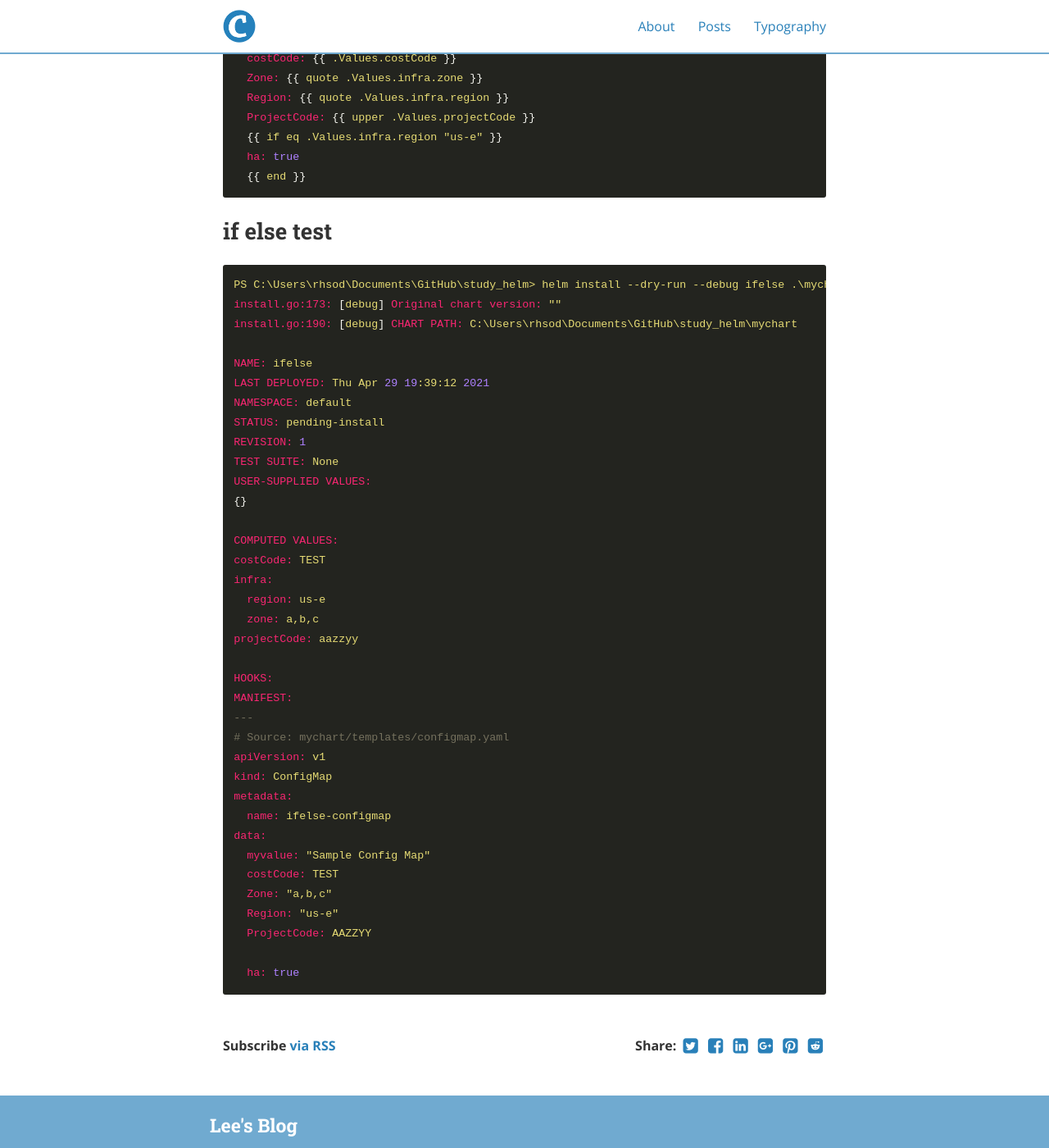
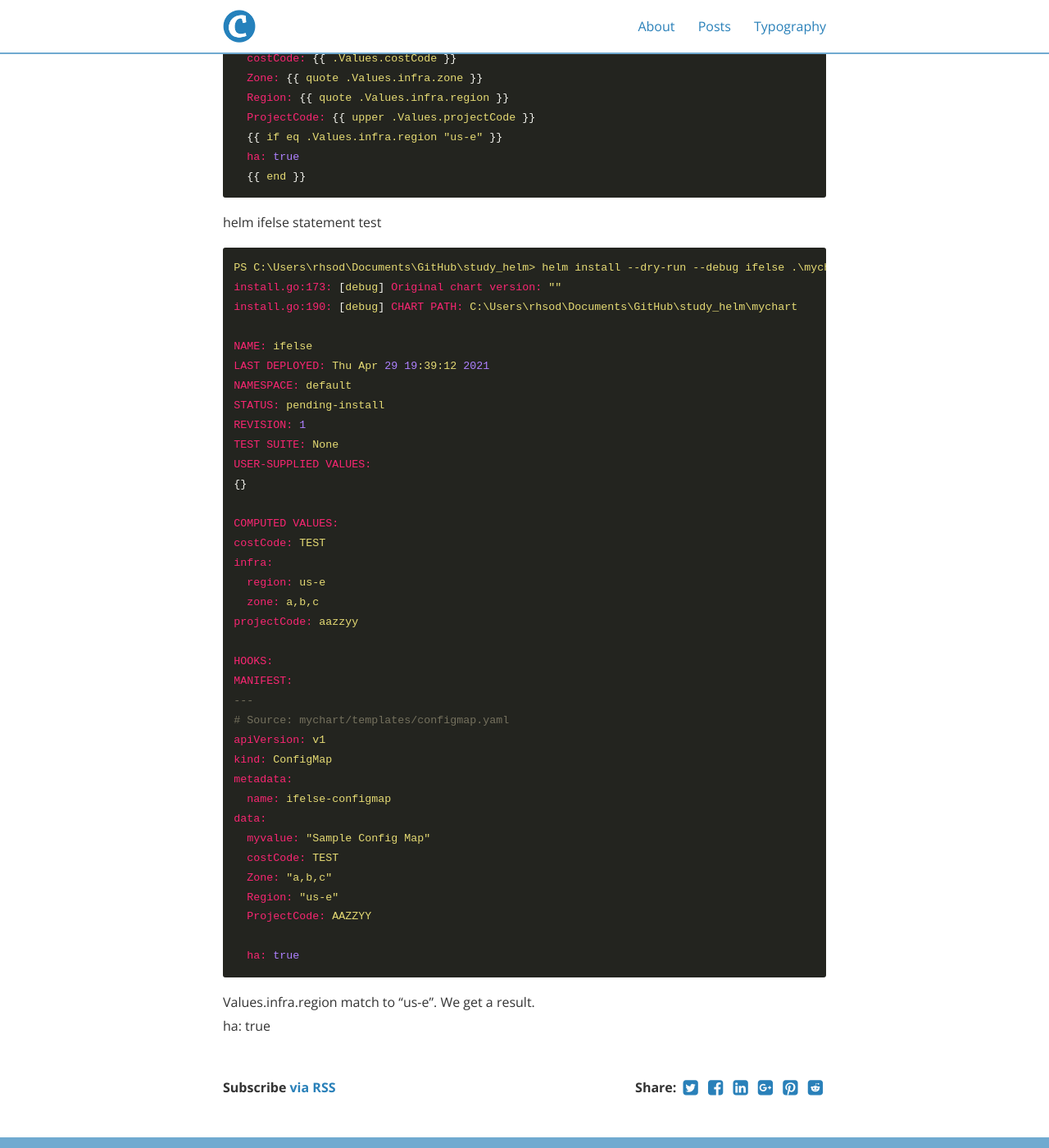
Before and after one commit to rhsoddld/rhsoddld.github.io, a Jekyll site: the page built from _posts/2021-06-20-helm_4.md, in a window 1280 px wide and 1400 px high, scrolled down 1449 px. Shown: the whole window at 82% size. Built offline with Jekyll 4.4.1, drawn with Linux system fonts in a browser that asks for light colours; nearby versions of some CDN libraries.

Commit message:
20210620-helm

````diff
--- a/_posts/2021-06-20-helm_4.md
+++ b/_posts/2021-06-20-helm_4.md
@@ -31,8 +31,8 @@ values.yaml
 costCode: TEST
 projectCode: aazzyy
 infra:
-	zone: a,b,c
-	region: us-i
+  zone: a,b,c
+  region: us-i
 ```
 configmap.yaml
 {% raw  %}
@@ -52,7 +52,7 @@ configmap.yaml
 {% endraw %}
 
 
-## if else test
+helm ifelse statement test
 
 	PS C:\Users\rhsod\Documents\GitHub\study_helm> helm install --dry-run --debug ifelse .\mychart\
 	install.go:173: [debug] Original chart version: ""
@@ -90,3 +90,6 @@ configmap.yaml
 	  ProjectCode: AAZZYY
 
 	  ha: true
+
+Values.infra.region match to "us-e".  We get a result.
+	ha: true
````
Also changed, not shown: _posts/2021-06-15-helm_3.md (+5 -5 lines).
